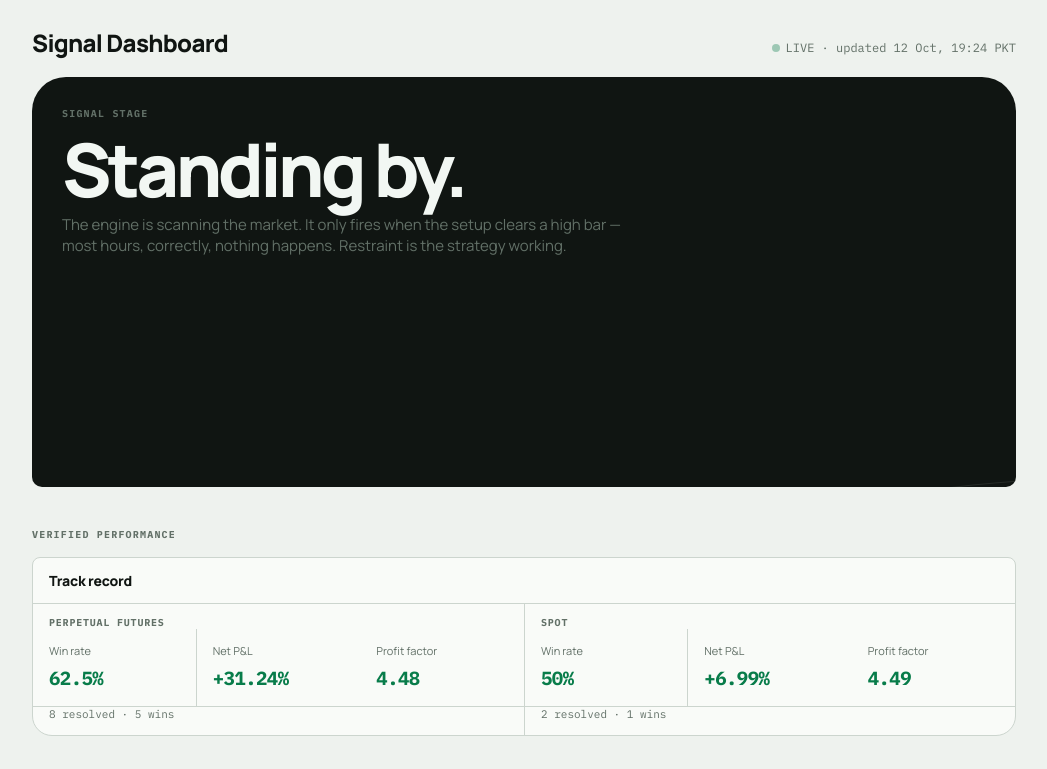
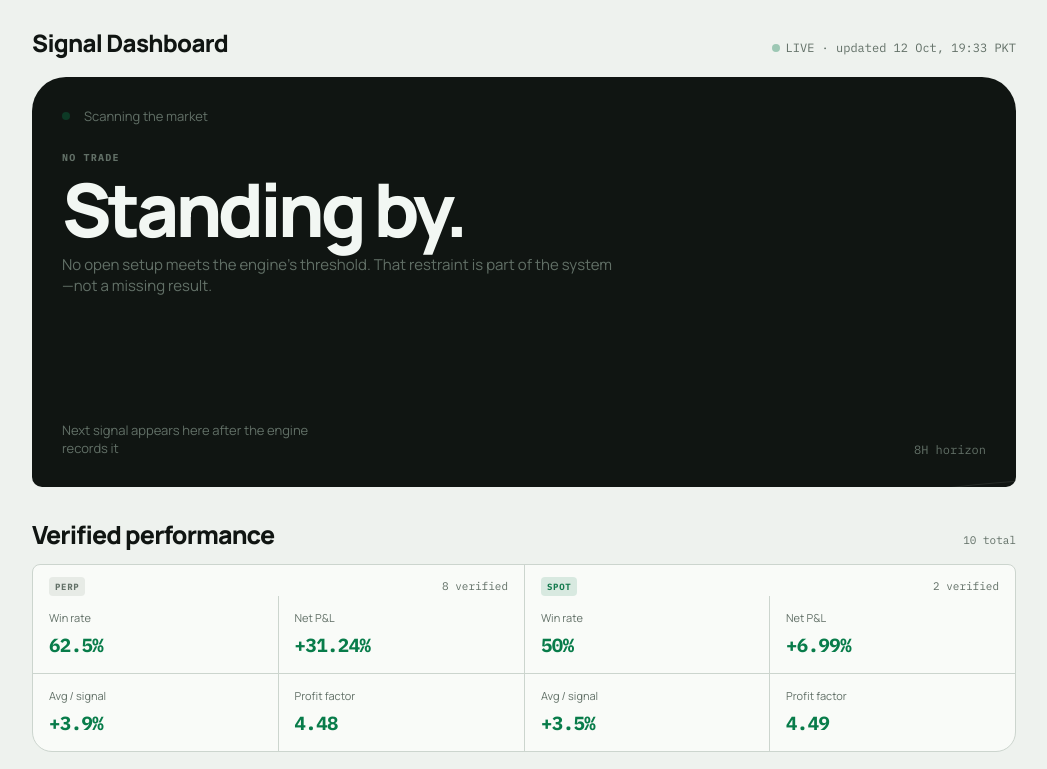
Before and after one commit to ikareem99/crypto-signal-dashboard, a plain HTML site: page index.html in a window 1280 px wide. Shown: the top 769 px of the page, without its empty margins (116-1163 px from the left). Drawn offline with Linux system fonts and the light colour scheme.

Commit message:
Match screenshots: hero idle copy, 2x2 venue stats with avg/signal

```diff
--- a/data/dashboard-data.json
+++ b/data/dashboard-data.json
@@ -1,5 +1,5 @@
 {
-  "updated_at": "2026-10-12T14:24:04.844303+00:00",
+  "updated_at": "2026-10-12T14:33:10.293190+00:00",
   "engine": "v1 trend-long, 1h, long-only, 26-coin universe",
   "backtest": {
     "profit_factor_2y": 1.21,
@@ -10,14 +10,16 @@
     "wins": 5,
     "win_rate": 62.5,
     "profit_factor": 4.48,
-    "total_return_pct": 31.24
+    "total_return_pct": 31.24,
+    "avg_per_signal": 3.9
   },
   "spot": {
     "signals": 2,
     "wins": 1,
     "win_rate": 50.0,
     "profit_factor": 4.49,
-    "total_return_pct": 6.99
+    "total_return_pct": 6.99,
+    "avg_per_signal": 3.5
   },
   "recent": [
     {
--- a/index.html
+++ b/index.html
@@ -180,10 +180,10 @@ main {
   .venue-panel + .venue-panel { border-top: none; border-left: 1px solid var(--border); }
 }
 .venue-panel .vsub { padding: 12px 16px 0; font-size: 10px; color: var(--dim); font-family: "IBM Plex Mono", monospace; letter-spacing: 0.08em; font-weight: 700; }
-.venue-stats { display: grid; grid-template-columns: repeat(3, 1fr); }
+.venue-stats { display: grid; grid-template-columns: 1fr 1fr; }
 .stat-cell { padding: 14px 16px 16px; min-height: 77px; border-bottom: 1px solid var(--border); }
 .stat-cell:nth-child(odd) { border-right: 1px solid var(--border); }
-.stat-cell:last-child { border-right: none; }
+.stat-cell:nth-child(n+3) { border-bottom: none; }
 .stat-cell .k { font-size: 11px; color: var(--dim); margin-bottom: 8px; }
 .stat-cell .v { font-family: "IBM Plex Mono", monospace; font-size: 19px; letter-spacing: -0.03em; font-weight: 700; font-variant-numeric: tabular-nums; }
 .stat-cell .v.pos { color: var(--good); }
@@ -267,9 +267,11 @@ footer {
   <div class="signal-stage idle" id="hero"></div>
 
   <div class="section-block">
-    <div class="section-heading"><span class="kicker">Verified performance</span></div>
+    <div class="section-heading" style="display:flex;justify-content:space-between;align-items:baseline">
+      <h2>Verified performance</h2>
+      <span class="mono" style="font-size:11px;color:var(--dim)" id="vp-total"></span>
+    </div>
     <div class="venue-performance">
-      <div class="vp-head"><h2>Track record</h2></div>
       <div class="venue-panels" id="venues"></div>
     </div>
   </div>
@@ -323,10 +325,19 @@ function renderHero() {
   if (!open) {
     el.className = 'signal-stage idle';
     el.innerHTML = `
-      <div><div class="kicker" style="color:var(--dim)">Signal stage</div>
-      <h1>Standing by.</h1>
-      <p class="restraint">The engine is scanning the market. It only fires when the setup clears a high bar — most hours, correctly, nothing happens. Restraint is the strategy working.</p></div>
-      <div></div>`;
+      <div>
+        <div style="display:flex;align-items:center;gap:8px;margin-bottom:26px;position:relative;z-index:1">
+          <span class="live-dot"></span>
+          <span style="font-size:13px;color:var(--dim)">Scanning the market</span>
+        </div>
+        <div class="kicker" style="color:var(--dim);margin-bottom:10px">NO&nbsp;TRADE</div>
+        <h1>Standing by.</h1>
+        <p class="restraint">No open setup meets the engine's threshold. That restraint is part of the system—not a missing result.</p>
+      </div>
+      <div style="display:flex;justify-content:space-between;align-items:flex-end;position:relative;z-index:1;margin-top:24px">
+        <span style="font-size:13px;color:var(--dim);max-width:260px">Next signal appears here after the engine records it</span>
+        <span class="mono" style="font-size:12px;color:var(--dim)">8H horizon</span>
+      </div>`;
     return;
   }
   const dirCls = open.direction === 'LONG' ? 'long' : 'short';
@@ -353,15 +364,20 @@ function renderHero() {
 }
 
 function venuePanel(v, name, cls) {
-  const wr = v.win_rate, pf = v.profit_factor, tr = v.total_return_pct;
+  const wr = v.win_rate, pf = v.profit_factor, tr = v.total_return_pct, avg = v.avg_per_signal;
+  const cell = (label, val, pos) => `
+    <div class="stat-cell"><div class="k">${label}</div><div class="v ${pos ? 'pos' : 'neg'}">${val}</div></div>`;
   return `<div class="venue-panel">
-    <div class="vsub">${name}</div>
-    <div class="venue-stats">
-      <div class="stat-cell"><div class="k">Win rate</div><div class="v ${wr >= 50 ? 'pos' : 'neg'}">${wr}%</div></div>
-      <div class="stat-cell"><div class="k">Net P&amp;L</div><div class="v ${tr >= 0 ? 'pos' : 'neg'}">${tr >= 0 ? '+' : ''}${tr}%</div></div>
-      <div class="stat-cell"><div class="k">Profit factor</div><div class="v ${pf >= 1 ? 'pos' : 'neg'}">${pf}</div></div>
+    <div style="display:flex;justify-content:space-between;align-items:center;padding:12px 16px 0">
+      <span class="venue-badge ${cls}">${name}</span>
+      <span class="mono" style="font-size:11px;color:var(--dim)">${v.signals} verified</span>
     </div>
-    <div class="mono" style="padding:0 16px 14px;font-size:11px;color:var(--dim)">${v.signals} resolved · ${v.wins} wins</div>
+    <div class="venue-stats" style="grid-template-columns:1fr 1fr">
+      ${cell('Win rate', wr + '%', wr >= 50)}
+      ${cell('Net P&L', (tr >= 0 ? '+' : '') + tr + '%', tr >= 0)}
+      ${cell('Avg / signal', (avg >= 0 ? '+' : '') + avg + '%', avg >= 0)}
+      ${cell('Profit factor', pf, pf >= 1)}
+    </div>
   </div>`;
 }
 
@@ -427,8 +443,10 @@ function render(d) {
   DATA = d;
   document.getElementById('updated').textContent = 'updated ' + fmtT(d.updated_at) + ' PKT';
   renderHero();
+  const total = (d.perp.signals || 0) + (d.spot.signals || 0);
+  document.getElementById('vp-total').textContent = total + ' total';
   document.getElementById('venues').innerHTML =
-    venuePanel(d.perp, 'PERPETUAL FUTURES', 'perp') + venuePanel(d.spot, 'SPOT', 'spot');
+    venuePanel(d.perp, 'PERP', 'perp') + venuePanel(d.spot, 'SPOT', 'spot');
   renderLedger();
   renderJobs();
 }
```
